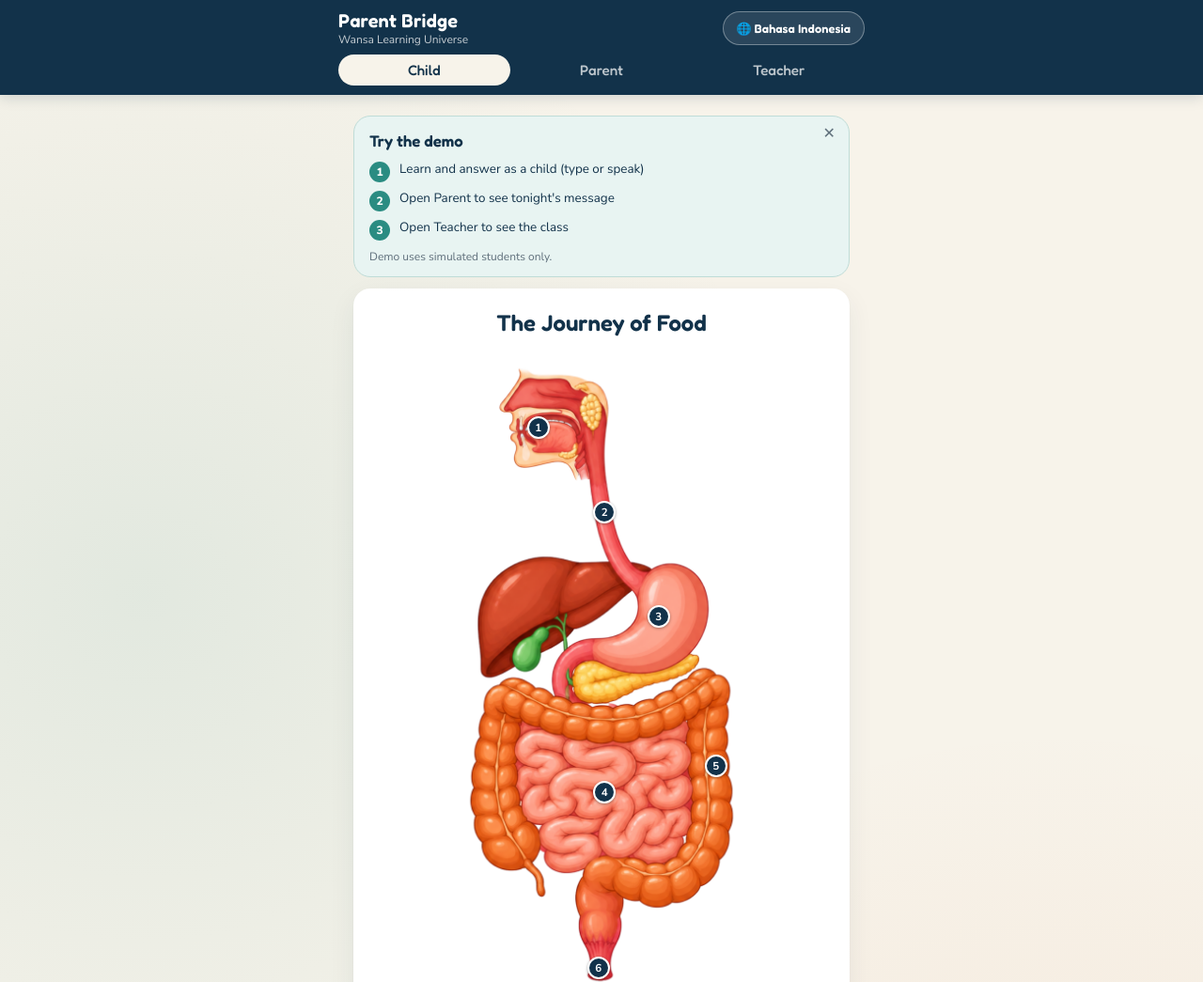
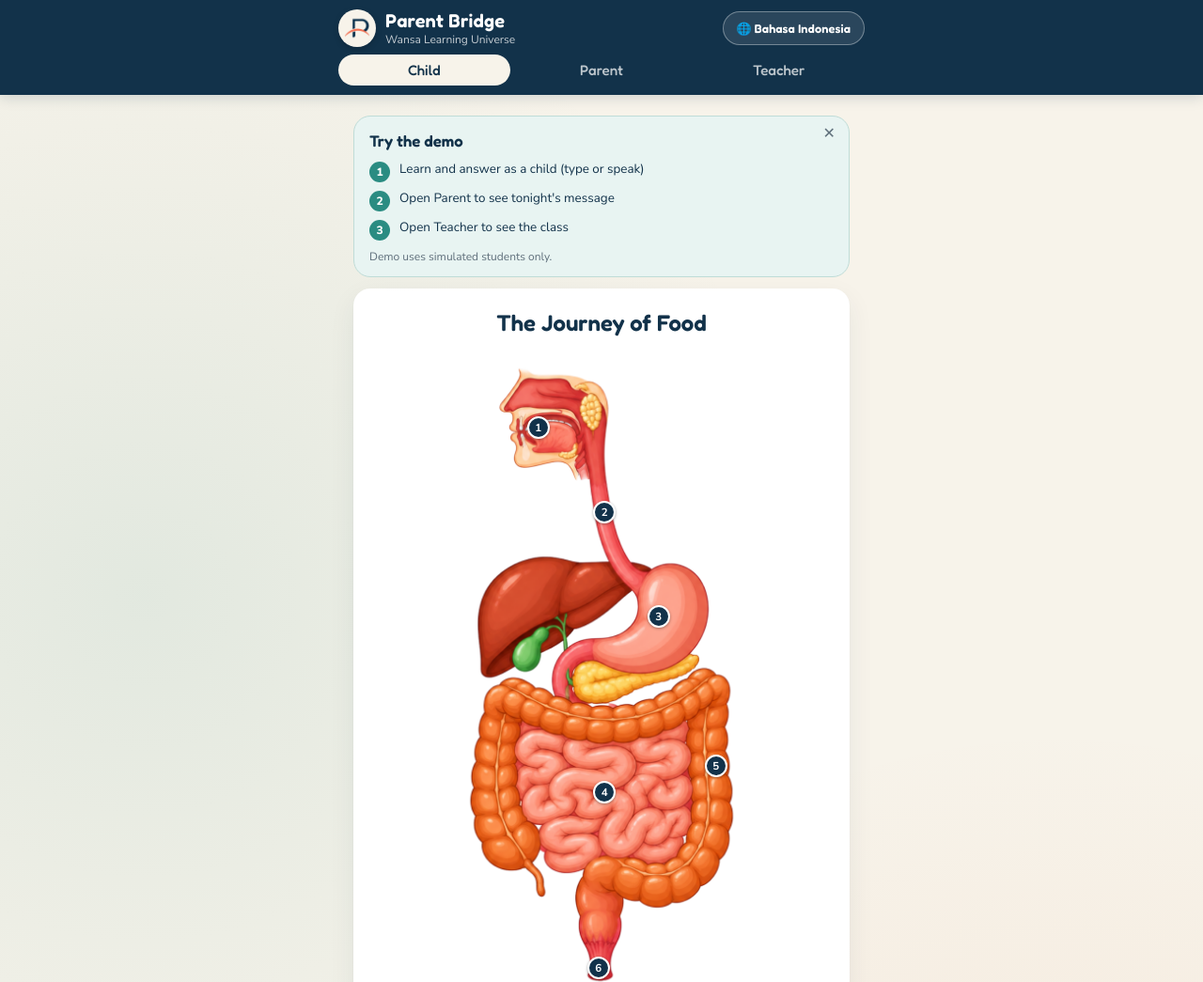
Before and after one commit to adywansa86-gif/parent-bridge, a plain HTML site: page index.html in a window 1280 px wide. Shown: the top 1045 px of the page at 94% size. Drawn offline with Linux system fonts and the light colour scheme.

Commit message:
Add Parent Bridge logo to header, favicon and README

```diff
--- a/index.html
+++ b/index.html
@@ -4,6 +4,8 @@
   <meta charset="UTF-8" />
   <meta name="viewport" content="width=device-width, initial-scale=1.0" />
   <title>Parent Bridge — Wansa School</title>
+  <link rel="icon" type="image/png" href="images/logo-icon.png" />
+  <link rel="apple-touch-icon" href="images/logo-icon.png" />
   <link rel="preconnect" href="https://fonts.googleapis.com" />
   <link rel="preconnect" href="https://fonts.gstatic.com" crossorigin />
   <link href="https://fonts.googleapis.com/css2?family=Fredoka:wght@500;600&family=Nunito+Sans:wght@400;600;700;800&display=swap" rel="stylesheet" />
@@ -13,9 +15,12 @@
 
 <header>
   <div class="header-top">
-    <div>
+    <div class="brand">
+      <span class="brand-logo"><img src="images/logo-icon.png" alt="" /></span>
+      <div>
       <div class="app-title">Parent Bridge</div>
       <div class="app-subtitle">Wansa Learning Universe</div>
+      </div>
     </div>
     <button id="lang-btn" data-i18n="langBtn">ID</button>
   </div>
--- a/style.css
+++ b/style.css
@@ -723,3 +723,15 @@ nav { padding-bottom: 10px; }
 }
 .all-students[open] summary { margin-bottom: 12px; }
 .all-students[open] summary::after { transform: rotate(180deg); }
+
+/* ── Logo in the header ── */
+.brand { display: flex; align-items: center; gap: 10px; }
+.brand-logo {
+  flex: none;
+  width: 40px; height: 40px;
+  border-radius: 50%;
+  background: var(--cream);
+  display: inline-flex; align-items: center; justify-content: center;
+  box-shadow: 0 2px 6px rgba(0, 0, 0, 0.18);
+}
+.brand-logo img { width: 30px; height: 30px; display: block; }
```
Also changed, not shown: images/logo-icon.png (added), images/logo.png (added), 1 other file.
